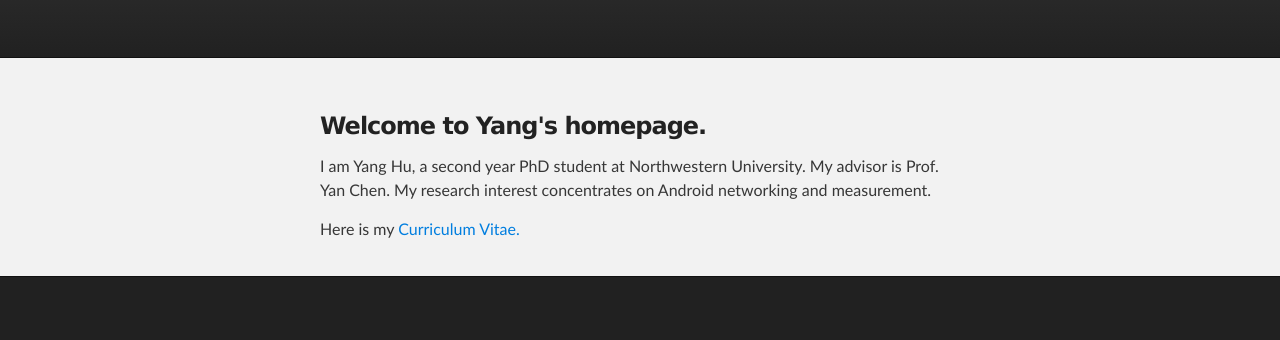
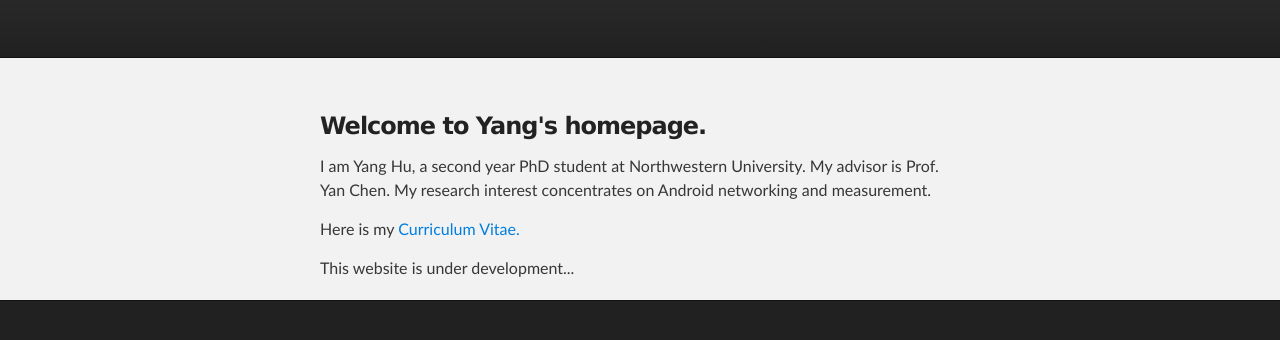
Before and after one commit to yhx189/yhx189.github.io, a plain HTML site: page index.html in a window 1280 px wide. Shown: the part 116-456 px from the top of the page. Drawn offline with Linux system fonts and the light colour scheme.

Commit message:
Update index.html

```diff
--- a/index.html
+++ b/index.html
@@ -33,6 +33,8 @@
 <p>I am Yang Hu, a second year PhD student at Northwestern University. My advisor is Prof. Yan Chen. My research interest concentrates on Android networking and measurement.</p>
 
 <p>Here is my <a href="CV_YangHu.pdf">Curriculum Vitae. </a></p>
+
+   This website is under development...
       </section>
     </div>
 
```
